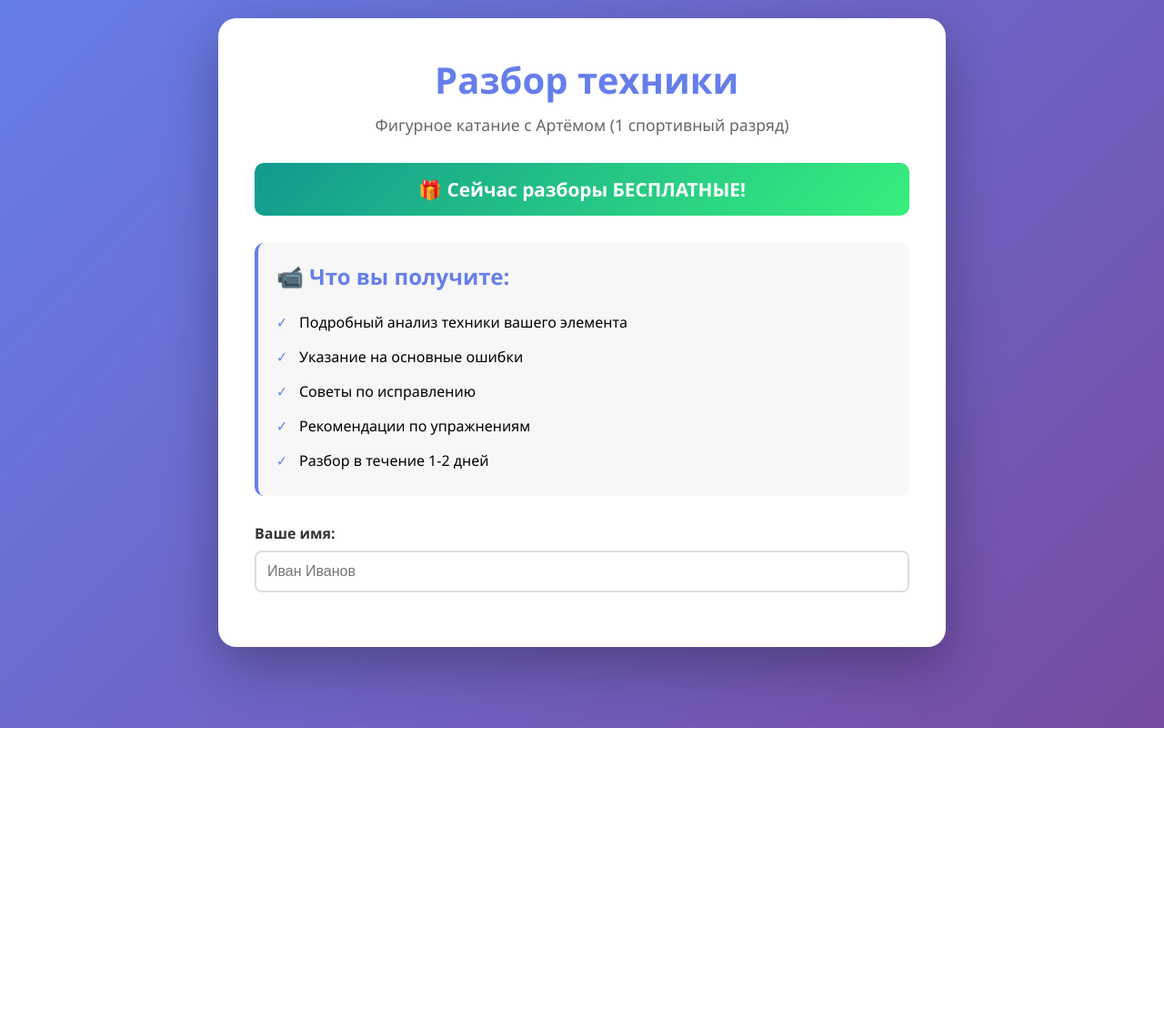
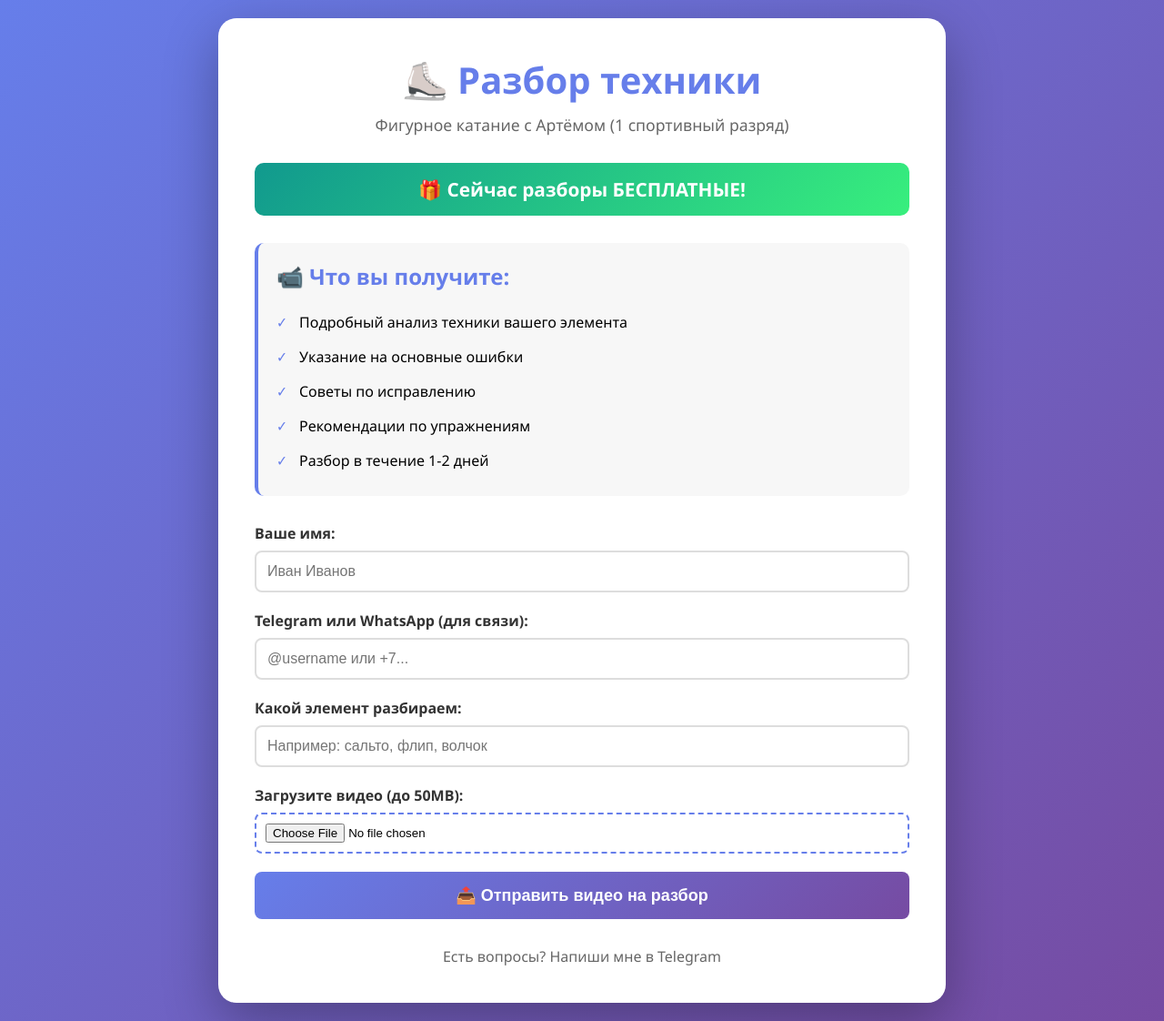
Before and after one commit to artemlomov56-del/figure-bot-site, a Flask app: page / in a window 1280 px wide. Shown: the whole page at 91% size. Before the commit the page ends 800 px from the top, so only its background shows below. Run offline with Flask 3, Linux system fonts and the light colour scheme.

Commit message:
Update index.html

```diff
--- a/templates/index.html
+++ b/templates/index.html
@@ -49,7 +49,10 @@
             margin-bottom: 30px;
             border-left: 4px solid #667eea;
         }
-        .info-box h2 { color: #667eea; margin-bottom: 15px; }
+        .info-box h2 {
+            color: #667eea;
+            margin-bottom: 15px;
+        }
         .info-box ul { list-style: none; padding-left: 0; }
         .info-box li {
             padding: 8px 0;
@@ -71,7 +74,8 @@
             color: #333;
             font-weight: 600;
         }
-        input[type="text"] {
+        input[type="text"],
+        input[type="email"] {
             width: 100%;
             padding: 12px;
             border: 2px solid #ddd;
@@ -79,7 +83,8 @@
             font-size: 16px;
             transition: border-color 0.3s;
         }
-        input[type="text"]:focus {
+        input[type="text"]:focus,
+        input[type="email"]:focus {
             outline: none;
             border-color: #667eea;
         }
@@ -103,6 +108,7 @@
             transition: transform 0.2s;
         }
         button:hover { transform: translateY(-2px); }
+        button:active { transform: translateY(0); }
         .success-message, .error-message {
             padding: 20px;
             border-radius: 10px;
@@ -120,7 +126,7 @@
 </head>
 <body>
     <div class="container">
-        <h1>️ Разбор техники</h1>
+        <h1>⛸️ Разбор техники</h1>
         <p class="subtitle">Фигурное катание с Артёмом (1 спортивный разряд)</p>
 
         <div class="free-badge">
@@ -143,3 +149,70 @@
                 <label for="name">Ваше имя:</label>
                 <input type="text" id="name" name="name" required placeholder="Иван Иванов">
             </div>
+
+            <div class="form-group">
+                <label for="contact">Telegram или WhatsApp (для связи):</label>
+                <input type="text" id="contact" name="contact" required placeholder="@username или +7...">
+            </div>
+
+            <div class="form-group">
+                <label for="element">Какой элемент разбираем:</label>
+                <input type="text" id="element" name="element" required placeholder="Например: сальто, флип, волчок">
+            </div>
+
+            <div class="form-group">
+                <label for="video">Загрузите видео (до 50MB):</label>
+                <input type="file" id="video" name="video" accept="video/*" required>
+            </div>
+
+            <button type="submit">📤 Отправить видео на разбор</button>
+        </form>
+
+        <div id="successMessage" class="success-message"></div>
+        <div id="errorMessage" class="error-message"></div>
+
+        <footer>
+            <p>Есть вопросы? Напиши мне в Telegram</p>
+        </footer>
+    </div>
+
+    <script>
+        document.getElementById('uploadForm').addEventListener('submit', async function(e) {
+            e.preventDefault();
+
+            const formData = new FormData(this);
+            const successDiv = document.getElementById('successMessage');
+            const errorDiv = document.getElementById('errorMessage');
+
+            successDiv.style.display = 'none';
+            errorDiv.style.display = 'none';
+
+            try {
+                const response = await fetch('/submit', {
+                    method: 'POST',
+                    body: formData
+                });
+
+                const result = await response.json();
+
+                if (result.success) {
+                    successDiv.innerHTML = `
+                        <h3>✅ Видео отправлено!</h3>
+                        <p><strong>Ваш номер в очереди:</strong> ${result.position}</p>
+                        <p><strong>ID заявки:</strong> ${result.id}</p>
+                        <p>Артём разберёт видео и напишет тебе в Telegram в течение 1-2 дней. 🎉</p>
+                    `;
+                    successDiv.style.display = 'block';
+                    this.reset();
+                } else {
+                    errorDiv.textContent = 'Ошибка: ' + result.error;
+                    errorDiv.style.display = 'block';
+                }
+            } catch (error) {
+                errorDiv.textContent = 'Ошибка отправки: ' + error.message;
+                errorDiv.style.display = 'block';
+            }
+        });
+    </script>
+</body>
+</html>
```
